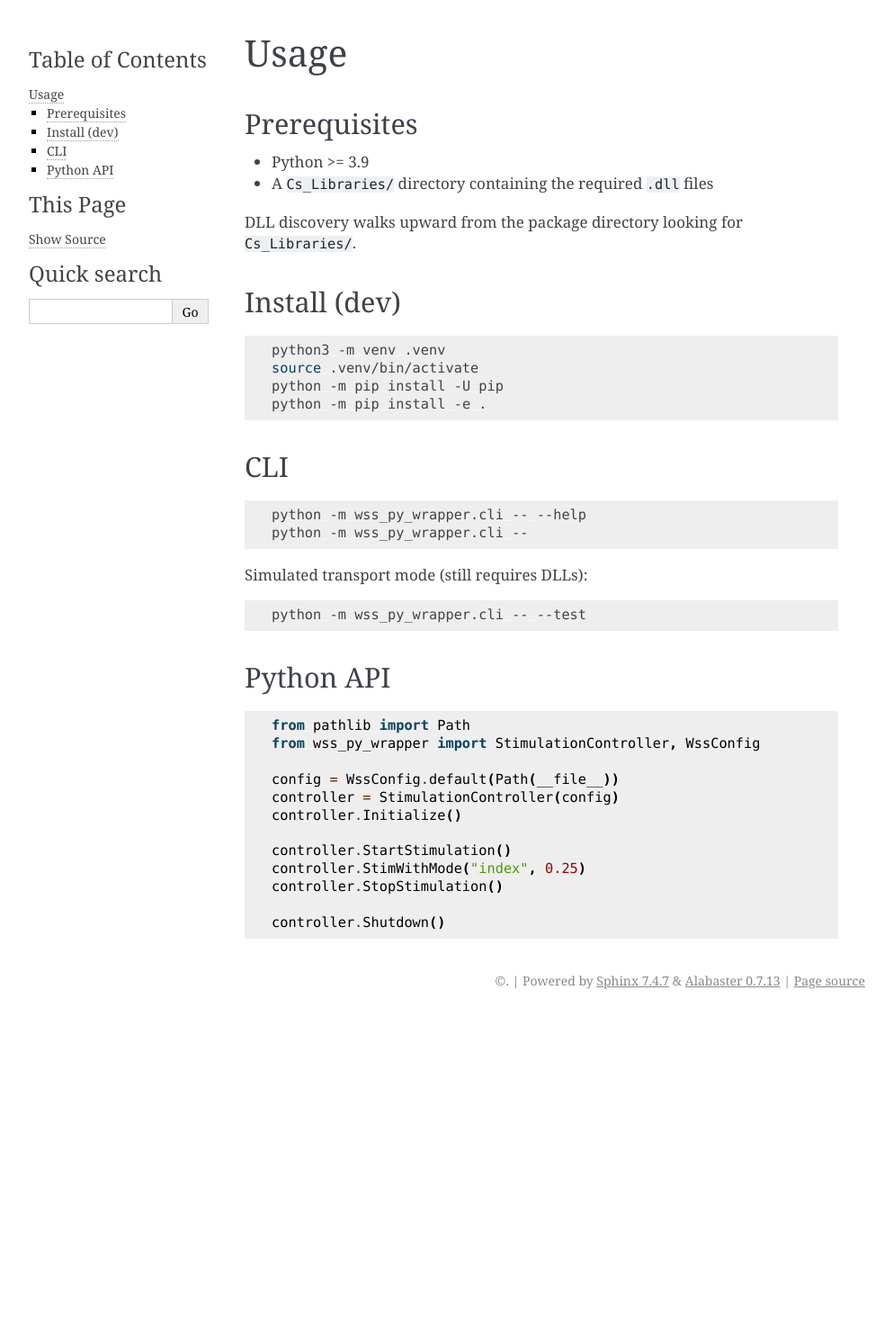
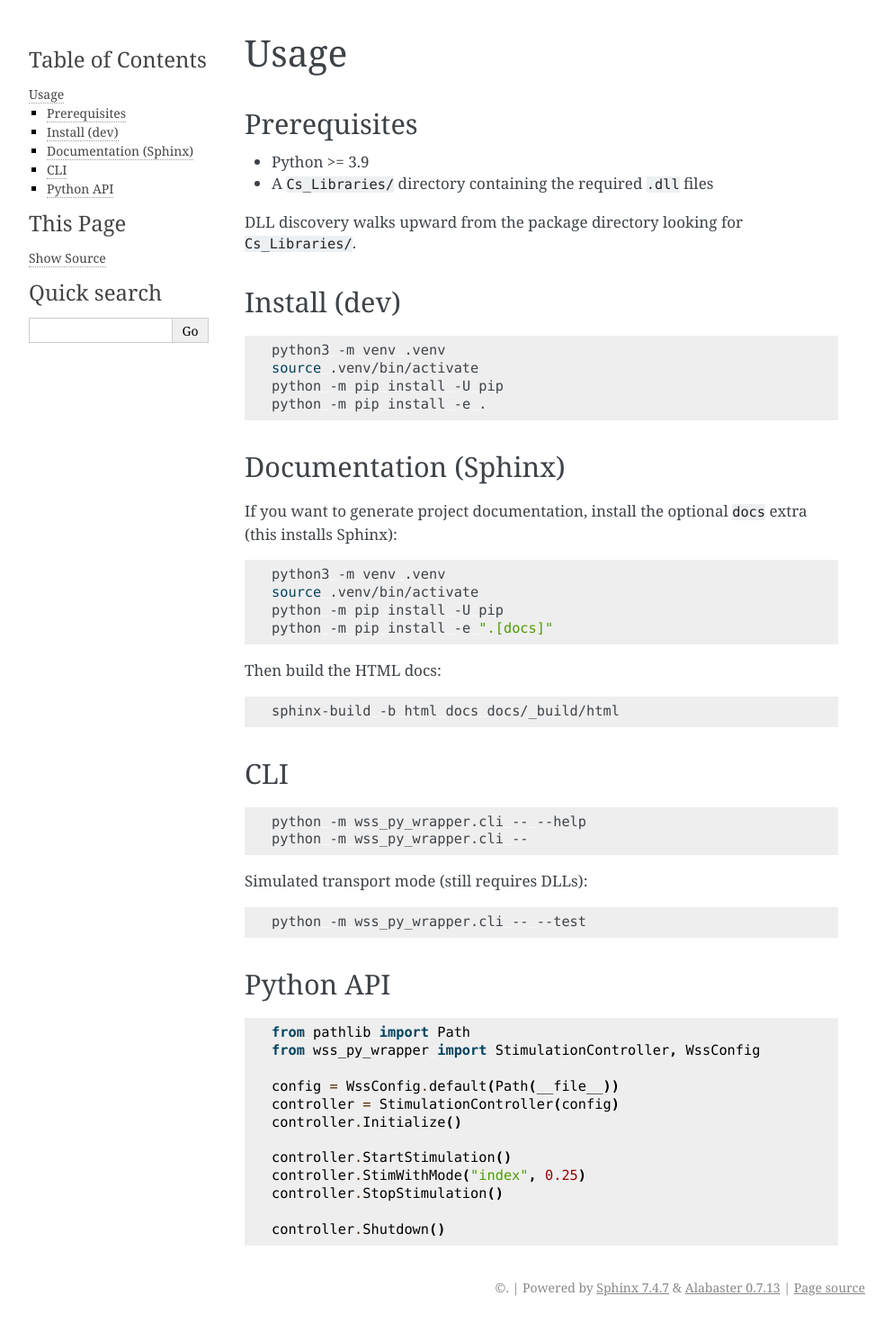
Before and after one commit to cwru-non-academic/HFI_WSS_Python_Interface, a Sphinx documentation site: the page built from WSS_Py_Wrapper/docs/usage.rst, in a window 1280 px wide. Shown: the whole page at 90% size, without its empty margins (148-1141 px from the left). Built offline with Sphinx 7.4.7, drawn with Linux system fonts in a browser that asks for light colours; before the commit the page ends 1129 px from its top, so only the background shows below that.

Commit message:
added docs install documentation

```diff
--- a/WSS_Py_Wrapper/docs/usage.rst
+++ b/WSS_Py_Wrapper/docs/usage.rst
@@ -18,6 +18,25 @@ Install (dev)
    source .venv/bin/activate
    python -m pip install -U pip
    python -m pip install -e .
+
+Documentation (Sphinx)
+----------------------
+
+If you want to generate project documentation, install the optional ``docs`` extra
+(this installs Sphinx):
+
+.. code-block:: bash
+
+   python3 -m venv .venv
+   source .venv/bin/activate
+   python -m pip install -U pip
+   python -m pip install -e ".[docs]"
+
+Then build the HTML docs:
+
+.. code-block:: bash
+
+   sphinx-build -b html docs docs/_build/html
 
 CLI
 ---
```
